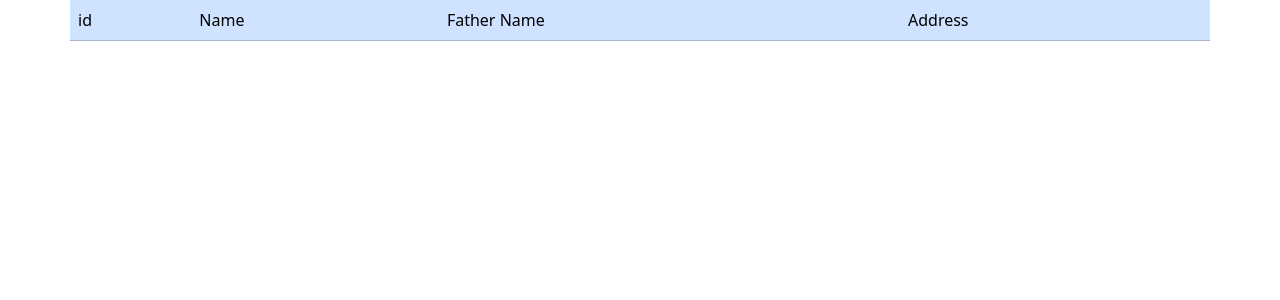
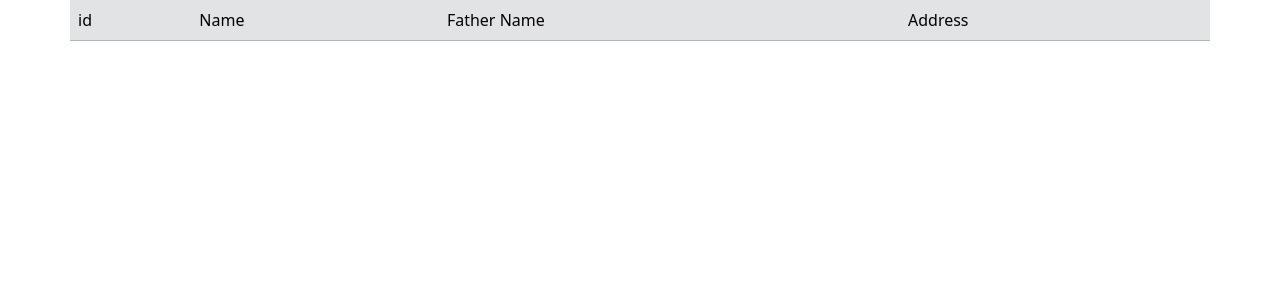
Before and after one commit to panaceaJalal/student_course_crud_api, a Django app: page /student/home/ in a window 1280 px wide. Shown: the top 300 px of the page. Run offline with Django 4.2, Linux system fonts and the light colour scheme; data comes from the database, SQL or seed files in the repository.

Commit message:
change table class from primary to secondary

```diff
--- a/template/home/base.html
+++ b/template/home/base.html
@@ -13,7 +13,7 @@
 <body>
 <div class="container">
     <div class="row">
-        <table class="table table-primary" id="table1">
+        <table class="table table-secondary" id="table1">
             <tr>
                 <td>id </td>
                 <td>Name</td>
@@ -40,6 +40,7 @@ $.ajax({
         //     console.log(course.name)
         //    }
            console.log(data[i].courses.forEach(function(course){course.name}))
+
         }
 
     }
```
